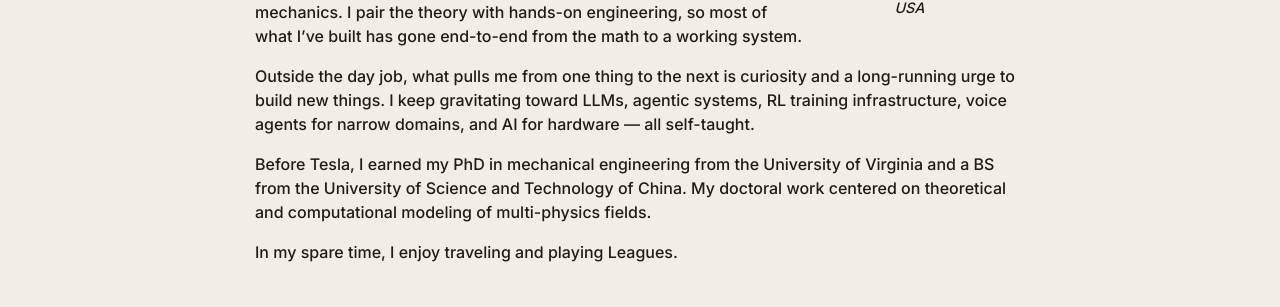
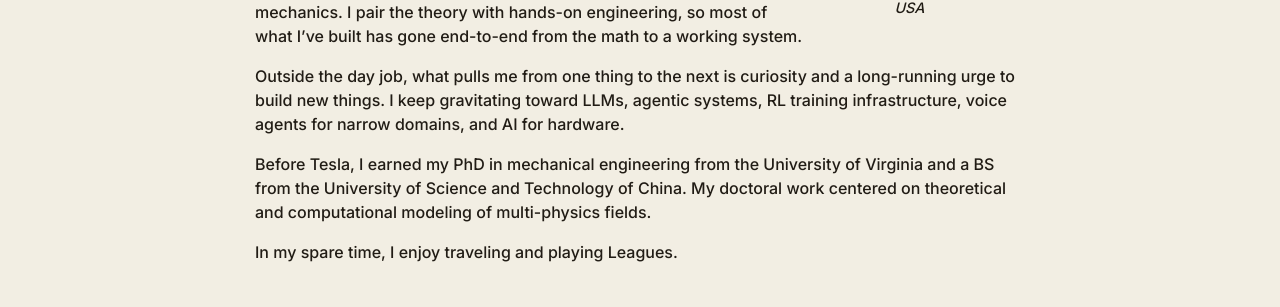
Before and after one commit to HaozheZhang6/HaozheZhang6.github.io, a Jekyll site: the page built from _pages/about.md, in a window 1280 px wide and 900 px high. Shown: the part 481-788 px from the top of the window. Built offline with Jekyll 4.4.1, drawn with Linux system fonts in a browser that asks for light colours; a style sheet for code colours, icons or effects is not loaded.

Commit message:
about: drop 'all self-taught' from the interests line

```diff
--- a/_pages/about.md
+++ b/_pages/about.md
@@ -23,7 +23,7 @@ I’m a modeling engineer at Tesla, working at the intersection of physics-based
 
 My background is heavy on physics. I’ve spent years working out closed-form theoretical solutions across mechanics and multi-physics fields — soft-hard material integration, stretchable metasurfaces, mechanical Janus structures, nanoconfined fluid mechanics. I pair the theory with hands-on engineering, so most of what I’ve built has gone end-to-end from the math to a working system.
 
-Outside the day job, what pulls me from one thing to the next is curiosity and a long-running urge to build new things. I keep gravitating toward LLMs, agentic systems, RL training infrastructure, voice agents for narrow domains, and AI for hardware — all self-taught.
+Outside the day job, what pulls me from one thing to the next is curiosity and a long-running urge to build new things. I keep gravitating toward LLMs, agentic systems, RL training infrastructure, voice agents for narrow domains, and AI for hardware.
 
 Before Tesla, I earned my PhD in mechanical engineering from the University of Virginia and a BS from the University of Science and Technology of China. My doctoral work centered on theoretical and computational modeling of multi-physics fields.
 
```
